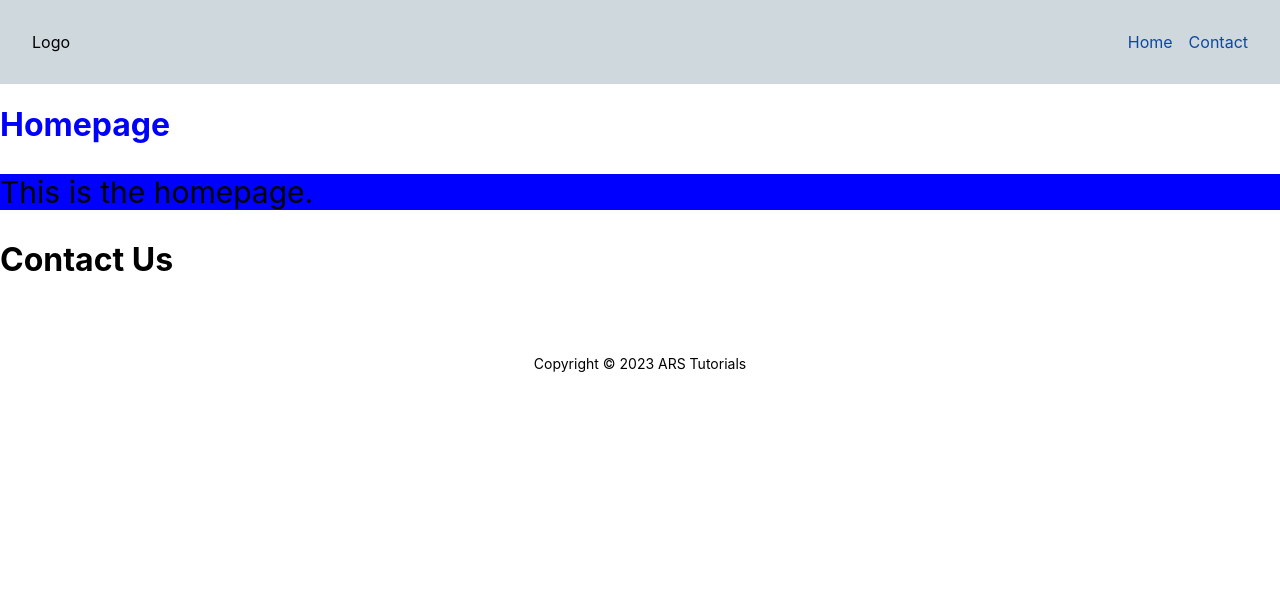
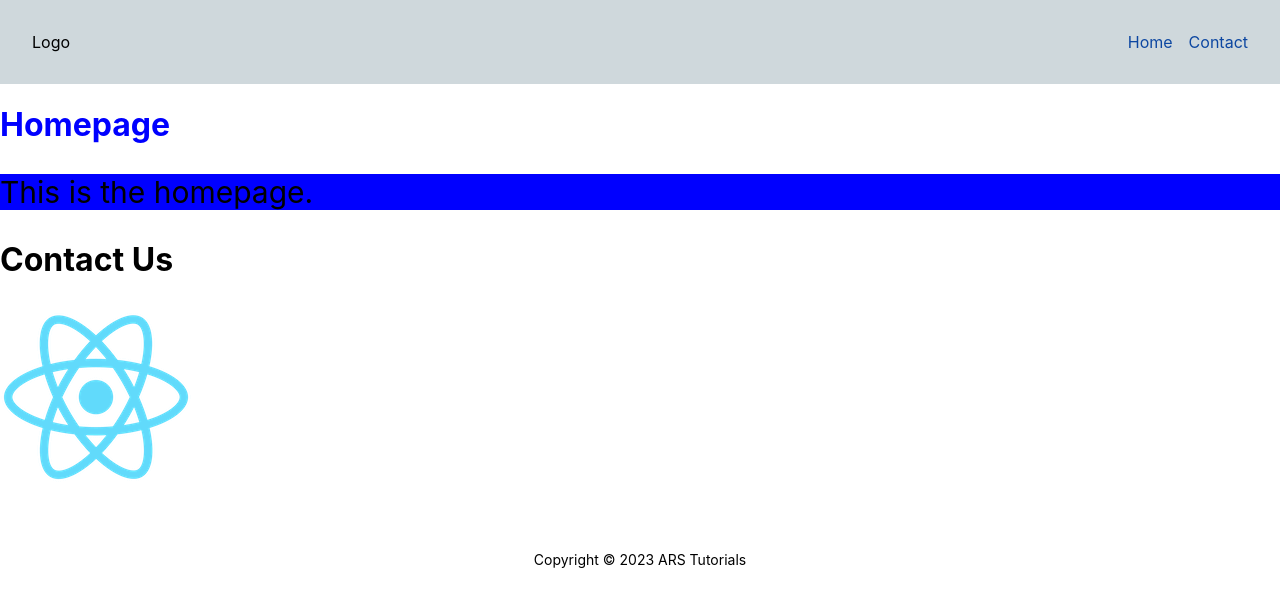
Before and after one commit to 7710407/react2023part1, a React (Create React App) app: page / in a window 1280 px wide. Shown: the top 606 px of the page. Built offline with nearby package versions, Linux system fonts and the light colour scheme.

Commit message:
Added logo to homepage

```diff
--- a/src/App.js
+++ b/src/App.js
@@ -2,6 +2,7 @@ import './App.css';
 import Footer from './components/Footer';
 import Header from './components/Header'
 import Contact from './pages/Contact'
+import logo from './assets/images/logo192.png'
 
 function App() {
   const myStyle = {
@@ -15,6 +16,7 @@ function App() {
     <h1 className='blue'>Homepage</h1>
     <p style={myStyle}>This is the homepage.</p>
     <Contact />
+    <img src={logo} alt='logo'/>
     <Footer />
   </>
   );
```
Also changed, not shown: src/assets/images/logo192.png (renamed from public/logo192.png).
